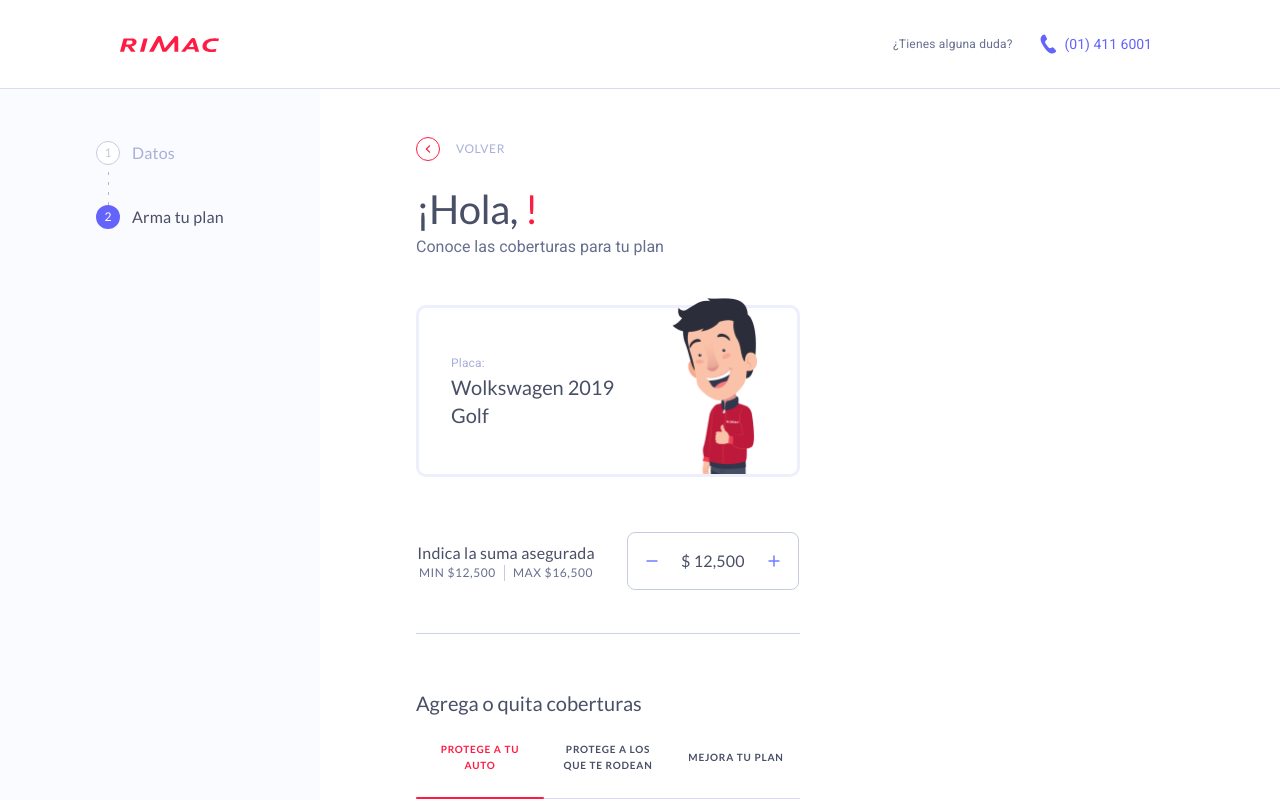
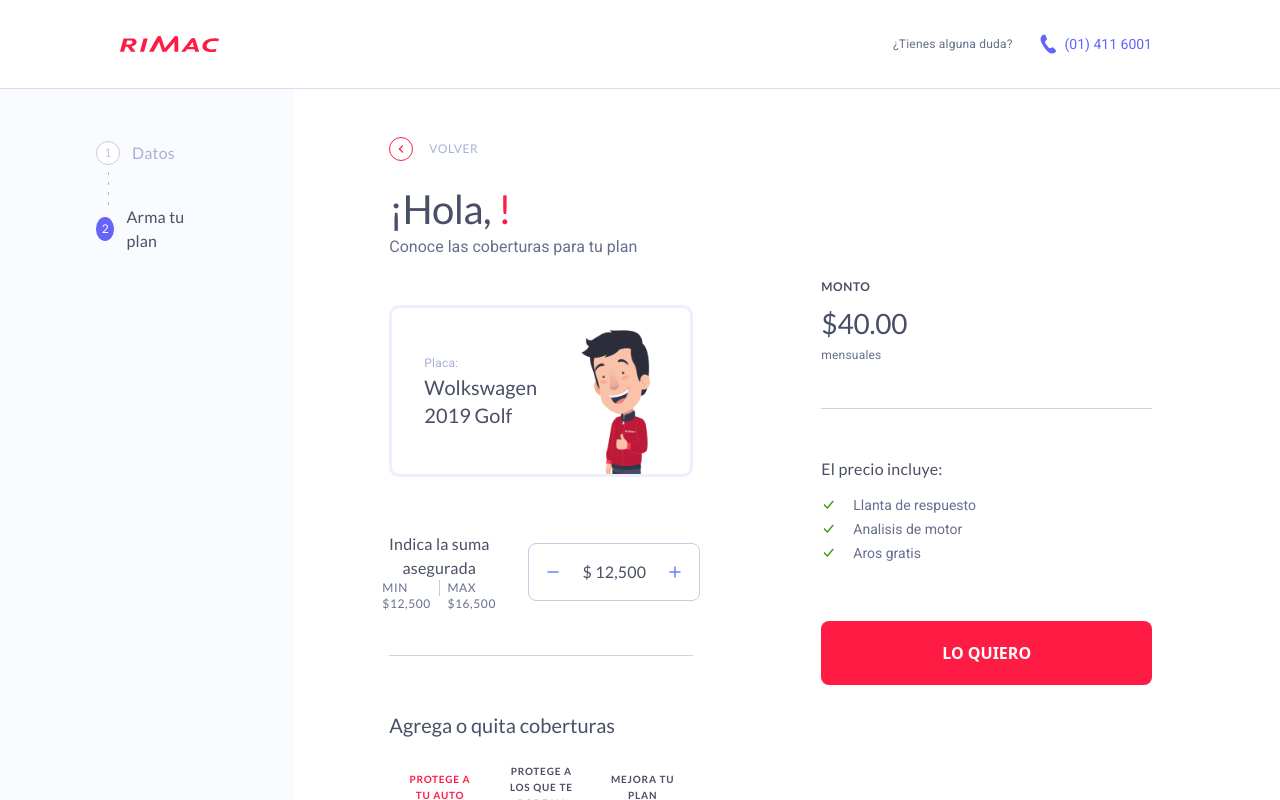
Before and after one commit to israel-gs/reto-rimac, a React (Vite) app: page /arma-tu-plan in a window 1280 px wide. Built offline with nearby package versions, Linux system fonts and the light colour scheme.

Commit message:
[FEAT] Maquetacion de total

```diff
--- /dev/null
+++ b/src/pages/build-your-plan/components/total/index.css
@@ -0,0 +1,109 @@
+.total__main-container {
+  display: flex;
+  flex-direction: row;
+  gap: 1.5rem;
+}
+
+.total__amount-desktop-container {
+  display: none;
+}
+
+.total__amount-mobile-container {
+  display: block;
+}
+
+.total__amount-label {
+  color: var(--gray-1-titulos);
+  font-family: Lato;
+  font-size: 12px;
+  font-style: normal;
+  font-weight: 700;
+  line-height: 16px;
+  letter-spacing: 0.6px;
+  text-transform: uppercase;
+  margin-bottom: 10px;
+}
+
+.total__price-divider {
+  display: none;
+  padding-top: 19px;
+  padding-bottom: 24px;
+}
+
+.total__amount {
+  color: var(--gray-1-titulos, #494F66);
+  font-family: Lato;
+  font-size: 28px;
+  font-style: normal;
+  font-weight: 400;
+  line-height: 36px;
+  letter-spacing: -0.2px;
+  margin-bottom: 4px;
+}
+
+.total__moonthly-label {
+  color: var(--gray-2-paragraph, #676F8F);
+  font-family: Roboto;
+  font-size: 12px;
+  font-style: normal;
+  font-weight: 400;
+  line-height: 20px;
+  letter-spacing: 0.2px;
+}
+
+.total__price-list-container {
+  display: none;
+  margin-bottom: 32px;
+}
+
+.total__price-list-title {
+  color: var(--gray-1-ttulos, #494F66);
+  font-family: Lato;
+  font-size: 16px;
+  font-style: normal;
+  font-weight: 400;
+  line-height: 24px;
+  letter-spacing: 0.2px;
+  margin-bottom: 12px;
+}
+
+.total__price-list {
+  list-style: none;
+  padding: 0;
+  margin: 0;
+}
+
+.total__price-list li {
+  color: var(--gray-2-paragraph, #676F8F);
+  font-family: Roboto;
+  font-size: 14px;
+  font-style: normal;
+  font-weight: 400;
+  line-height: 24px;
+  display: flex;
+  align-items: center;
+  gap: 16px;
+}
+
+@media (min-width: 768px) {
+  .total__main-container {
+    display: flex;
+    flex-direction: column;
+  }
+
+  .total__amount-desktop-container {
+    display: block;
+  }
+
+  .total__amount-mobile-container {
+    display: none;
+  }
+
+  .total__price-list-container {
+    display: block;
+  }
+
+  .total__price-divider {
+    display: block;
+  }
+}
--- /dev/null
+++ b/src/pages/build-your-plan/components/total/index.tsx
@@ -0,0 +1,49 @@
+import Button from '@components/button'
+import { GlobalContext } from '@context/global'
+import { currencyFormat } from '@utils/utils'
+import { useContext } from 'react'
+import Divider from '../divider'
+import './index.css'
+
+const priceIncludes = [
+  'Llanta de respuesto',
+  'Analisis de motor',
+  'Aros gratis'
+]
+
+export default function Total () {
+  const { amount } = useContext(GlobalContext)
+
+  return (
+    <div className='total__main-container'>
+      <div className='total__amount-desktop-container'>
+        <p className='total__amount-label'>MONTO</p>
+        <p className='total__amount'>${currencyFormat(amount)}</p>
+        <p className='total__moonthly-label'>mensuales</p>
+      </div>
+      <div className='total__amount-mobile-container'>
+        <p className='total__amount'>${currencyFormat(amount)}</p>
+        <p className='total__amount-label'>MENSUAL</p>
+      </div>
+      <div className='total__price-divider'>
+        <Divider />
+      </div>
+      <div className='total__price-list-container'>
+        <p className='total__price-list-title'>El precio incluye:</p>
+        <ul className='total__price-list'>
+          {priceIncludes.map((item, index) => (
+            <li key={index}>
+              <svg xmlns="http://www.w3.org/2000/svg" width="16" height="16" viewBox="0 0 16 16" fill="none">
+                <path fill-rule="evenodd" clip-rule="evenodd" d="M12.3178 3.92748C12.634 4.19503 12.6734 4.66827 12.4059 4.98447L6.90588 11.4845C6.76799 11.6474 6.56719 11.7439 6.3538 11.7497C6.14041 11.7556 5.93465 11.6702 5.78808 11.515L2.95474 8.51498C2.67033 8.21384 2.6839 7.73916 2.98503 7.45476C3.28617 7.17035 3.76085 7.18391 4.04526 7.48505L6.30263 9.87521L11.2608 4.01556C11.5284 3.69935 12.0016 3.65992 12.3178 3.92748Z" fill="#389E0D" />
+              </svg>
+              {item}
+            </li>
+          ))}
+        </ul>
+      </div>
+      <div className='w-full'>
+        <Button className='w-full'>LO QUIERO</Button>
+      </div>
+    </div>
+  )
+}
--- a/src/pages/build-your-plan/index.css
+++ b/src/pages/build-your-plan/index.css
@@ -79,7 +79,13 @@
 }
 
 .d {
+  position: sticky;
+  bottom: 0;
   width: 100%;
+  background-color: white;
+  z-index: 5;
+  box-shadow: 0px 6px 32px 0px rgba(174, 172, 243, 0.45);
+  padding: 1rem 2rem;
 }
 
 @media (min-width: 768px) {
@@ -135,7 +141,11 @@
   }
 
   .d {
+    position: relative;
     flex: 2;
+    padding-top: 190px;
+    padding-right: 4rem;
+    box-shadow: none;
   }
 }
 
@@ -160,4 +170,9 @@
     padding: 0 6rem;
     padding-bottom: 55px;
   }
+
+  .d {
+    flex: 2;
+    padding-right: 8rem;
+  }
 }
--- a/src/pages/build-your-plan/index.tsx
+++ b/src/pages/build-your-plan/index.tsx
@@ -8,6 +8,7 @@
 import Coverages from './components/coverages'
 import Divider from './components/divider'
 import PriceSelector from './components/price-selector'
+import Total from './components/total'
 import './index.css'
 
 export default function BuildYourPlan () {
@@ -57,7 +58,9 @@
             <Coverages />
           </div>
         </div>
-        <div className='d'></div>
+        <div className='d'>
+          <Total />
+        </div>
       </div>
     </div>
   )
```
